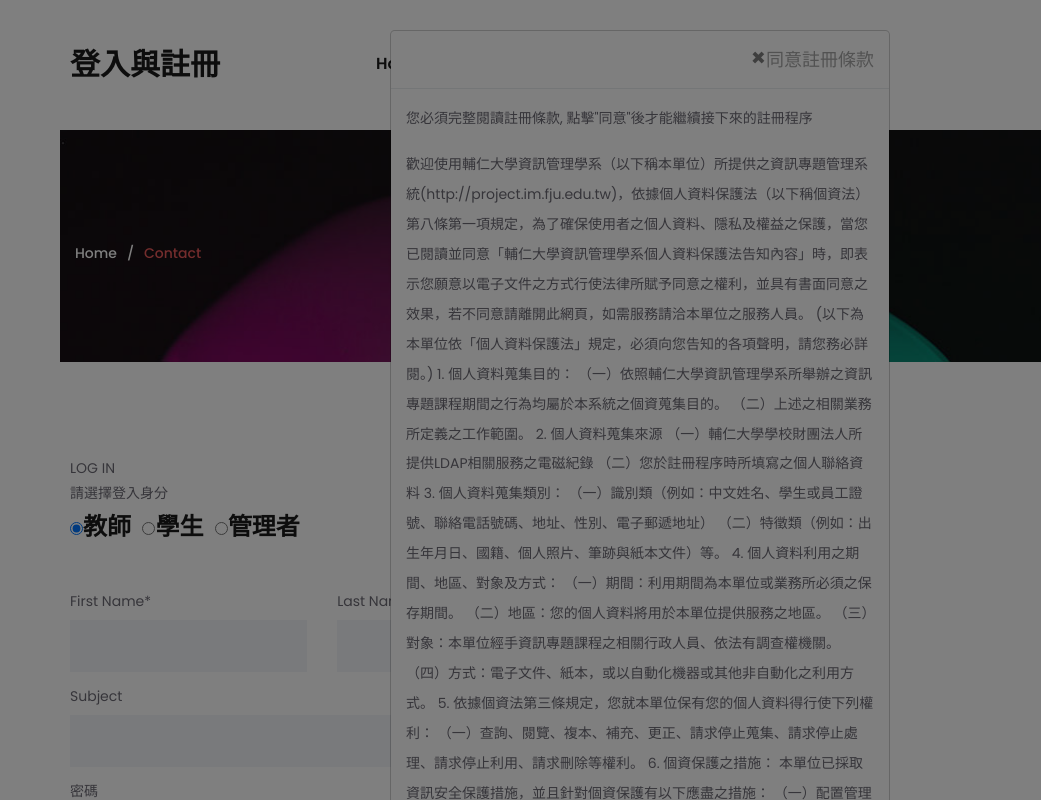
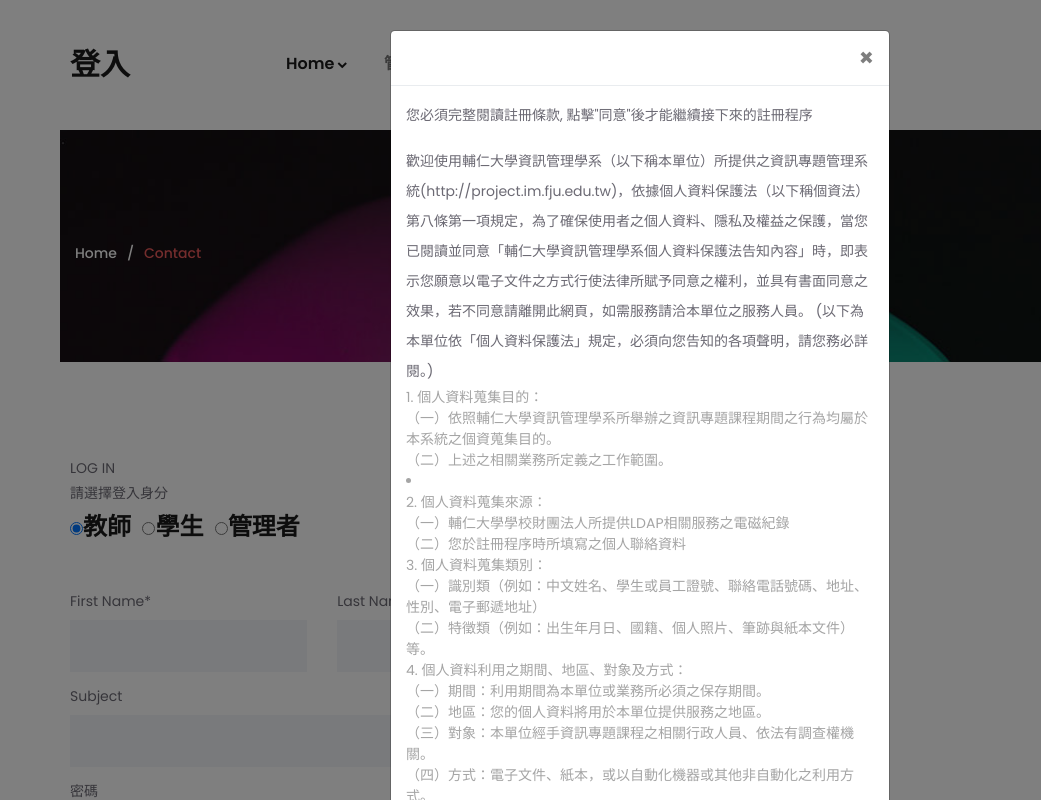
Before and after one commit to seanpeng12/2018-midterm-front-end-development-homework, a plain HTML site: page contact.html in a window 1280 px wide. Both pictures are taken after a click on the button "註冊". Shown: the top 800 px of the page, 0-1041 px from the left. Drawn offline with Linux system fonts and the light colour scheme; some packages are replaced by stand-ins of ours.

Commit message:
model update
模組debug

```diff
--- a/contact.html
+++ b/contact.html
@@ -14,6 +14,76 @@
 </head>
 
 <body>
+	<!-- Modal -->
+	<div class="modal fade" id="myModal" role="dialog">
+			<div class="modal-dialog">
+				<form action="Sign_in.html">
+				<!-- Modal content-->
+				<div class="modal-content">
+					<div class="modal-header">
+						<button type="button" class="close" data-dismiss="modal">&times;</button>
+						<h4 class="modal-title"></h4>
+					</div>
+					<div class="modal-body">
+						<p>您必須完整閱讀註冊條款, 點擊"同意"後才能繼續接下來的註冊程序<br></p>
+						<p>
+							歡迎使用輔仁大學資訊管理學系（以下稱本單位）所提供之資訊專題管理系統(http://project.im.fju.edu.tw)，依據個人資料保護法（以下稱個資法）第八條第一項規定，為了確保使用者之個人資料、隱私及權益之保護，當您已閱讀並同意「輔仁大學資訊管理學系個人資料保護法告知內容」時，即表示您願意以電子文件之方式行使法律所賦予同意之權利，並具有書面同意之效果，若不同意請離開此網頁，如需服務請洽本單位之服務人員。 (以下為本單位依「個人資料保護法」規定，必須向您告知的各項聲明，請您務必詳閱。)</li>
+						</p>
+							<ul>1. 個人資料蒐集目的：
+								<li>（一）依照輔仁大學資訊管理學系所舉辦之資訊專題課程期間之行為均屬於本系統之個資蒐集目的。</li>
+								<li>（二）上述之相關業務所定義之工作範圍。</li>
+
+							</ul>
+							<li>
+							<ul>2. 個人資料蒐集來源：
+								<li>（一）輔仁大學學校財團法人所提供LDAP相關服務之電磁紀錄
+								<li>（二）您於註冊程序時所填寫之個人聯絡資料
+							</ul>
+							<ul>
+								3. 個人資料蒐集類別：
+								<li>（一）識別類（例如：中文姓名、學生或員工證號、聯絡電話號碼、地址、性別、電子郵遞地址）
+								<li>（二）特徵類（例如：出生年月日、國籍、個人照片、筆跡與紙本文件）等。
+							</ul>
+							<ul>
+								4. 個人資料利用之期間、地區、對象及方式：
+								<li>（一）期間：利用期間為本單位或業務所必須之保存期間。
+								<li>（二）地區：您的個人資料將用於本單位提供服務之地區。
+								<li>（三）對象：本單位經手資訊專題課程之相關行政人員、依法有調查權機關。
+								<li>（四）方式：電子文件、紙本，或以自動化機器或其他非自動化之利用方式。
+							</ul>
+							<ul>
+								5. 依據個資法第三條規定，您就本單位保有您的個人資料得行使下列權利：
+								<li>（一）查詢、閱覽、複本、補充、更正、請求停止蒐集、請求停止處理、請求停止利用、請求刪除等權利。
+							</ul>
+							<ul>
+								6. 個資保護之措施：
+								本單位已採取資訊安全保護措施，並且針對個資保護有以下應盡之措施：
+								<li>（一）配置管理之人員及相當資源
+								<li>（二）界定個人資料之範圍
+								<li>（三）個人資料之風險評估及管理機制
+								<li>（四）事故之預防、通報及應變機制
+								<li>（五）個人資料蒐集、處理及利用之內部管理程序
+								<li>（六）資料安全管理以及人員管理
+								<li>（七）認知宣導及教育訓練
+								<li>（八）設備安全管理
+								<li>（九）資料安全稽核機制
+								<li>（十）使用紀錄、軌跡資料及證據保存
+								<li>（十一）個人資料安全維護之整體持續改善
+							</ul>
+						</p>
+					</div>
+					<div class="modal-footer">
+						<input type="button" onclick="javascript:location.href='Sign_in.html'" class="btn btn-default" value="同意">
+						<button type="button" class="btn btn-default" data-dismiss="modal">不同意</button>
+					</div>
+				</div>
+				</form>
+
+			</div>
+		</div>
+
+
+
 
 	<div class="super_container">
 
@@ -25,7 +95,7 @@
 					<div class="row">
 						<div class="col">
 							<div class="header_content d-flex flex-row align-items-center justify-content-start">
-								<div class="logo"><a href="#">登入與註冊</a></div>
+								<div class="logo"><a href="#">登入</a></div>
 								<nav class="main_nav">
 									<ul>
 										<li class="hassubs active">
@@ -53,67 +123,6 @@
 											<div class="container">
 												<!-- Trigger the modal with a button -->
 												<button type="button" class="btn btn-light" data-toggle="modal" data-target="#myModal">註冊</button>
-
-												<!-- Modal -->
-												<div class="modal fade" id="myModal" role="dialog">
-													<div class="modal-dialog">
-
-														<!-- Modal content-->
-														<div class="modal-content">
-															<div class="modal-header">
-																<button type="button" class="close" data-dismiss="modal">&times;</button>
-																<h4 class="modal-title">同意註冊條款</h4>
-															</div>
-															<div class="modal-body">
-																<p>您必須完整閱讀註冊條款, 點擊"同意"後才能繼續接下來的註冊程序<br></p>
-																<p>
-																		歡迎使用輔仁大學資訊管理學系（以下稱本單位）所提供之資訊專題管理系統(http://project.im.fju.edu.tw)，依據個人資料保護法（以下稱個資法）第八條第一項規定，為了確保使用者之個人資料、隱私及權益之保護，當您已閱讀並同意「輔仁大學資訊管理學系個人資料保護法告知內容」時，即表示您願意以電子文件之方式行使法律所賦予同意之權利，並具有書面同意之效果，若不同意請離開此網頁，如需服務請洽本單位之服務人員。 (以下為本單位依「個人資料保護法」規定，必須向您告知的各項聲明，請您務必詳閱。)
-
-																		1. 個人資料蒐集目的：
-																		（一）依照輔仁大學資訊管理學系所舉辦之資訊專題課程期間之行為均屬於本系統之個資蒐集目的。
-																		（二）上述之相關業務所定義之工作範圍。
-
-																		2. 個人資料蒐集來源
-																		（一）輔仁大學學校財團法人所提供LDAP相關服務之電磁紀錄
-																		（二）您於註冊程序時所填寫之個人聯絡資料
-
-																		3. 個人資料蒐集類別：
-																		（一）識別類（例如：中文姓名、學生或員工證號、聯絡電話號碼、地址、性別、電子郵遞地址）
-																		（二）特徵類（例如：出生年月日、國籍、個人照片、筆跡與紙本文件）等。
-
-																		4. 個人資料利用之期間、地區、對象及方式：
-																		（一）期間：利用期間為本單位或業務所必須之保存期間。
-																		（二）地區：您的個人資料將用於本單位提供服務之地區。
-																		（三）對象：本單位經手資訊專題課程之相關行政人員、依法有調查權機關。
-																		（四）方式：電子文件、紙本，或以自動化機器或其他非自動化之利用方式。
-
-																		5. 依據個資法第三條規定，您就本單位保有您的個人資料得行使下列權利：
-																		（一）查詢、閱覽、複本、補充、更正、請求停止蒐集、請求停止處理、請求停止利用、請求刪除等權利。
-
-																		6. 個資保護之措施：
-																		本單位已採取資訊安全保護措施，並且針對個資保護有以下應盡之措施：
-																		（一）配置管理之人員及相當資源
-																		（二）界定個人資料之範圍
-																		（三）個人資料之風險評估及管理機制
-																		（四）事故之預防、通報及應變機制
-																		（五）個人資料蒐集、處理及利用之內部管理程序
-																		（六）資料安全管理以及人員管理
-																		（七）認知宣導及教育訓練
-																		（八）設備安全管理
-																		（九）資料安全稽核機制
-																		（十）使用紀錄、軌跡資料及證據保存
-																		（十一）個人資料安全維護之整體持續改善
-
-																</p>
-															</div>
-															<div class="modal-footer">
-																<button type="button" class="btn btn-default" data-dismiss="modal">同意</button>
-																<button type="button" class="btn btn-default" data-dismiss="modal">不同意</button>
-															</div>
-														</div>
-
-													</div>
-												</div>
 
 											</div>
 										</li>
@@ -162,6 +171,8 @@
 					</div>
 				</div>
 			</div>
+
+
 
 			<!-- Search Panel -->
 			<div class="search_panel trans_300">
```
